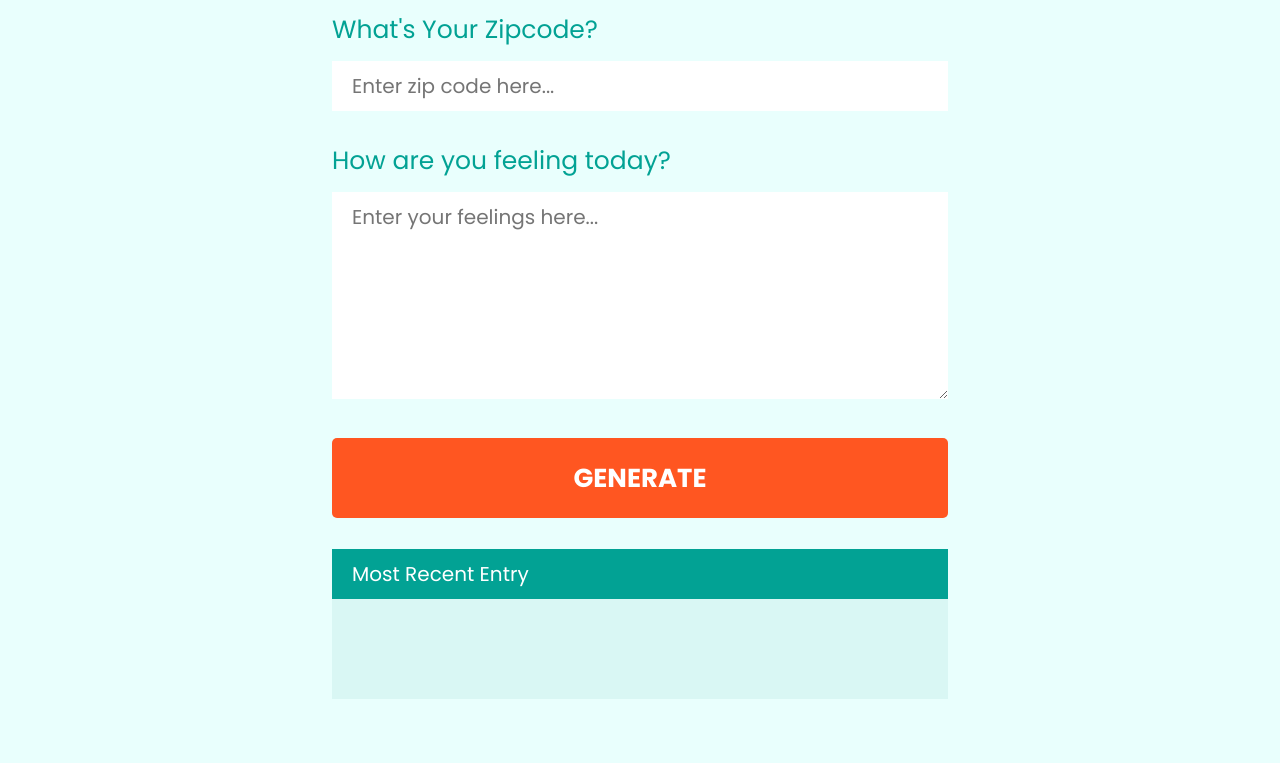
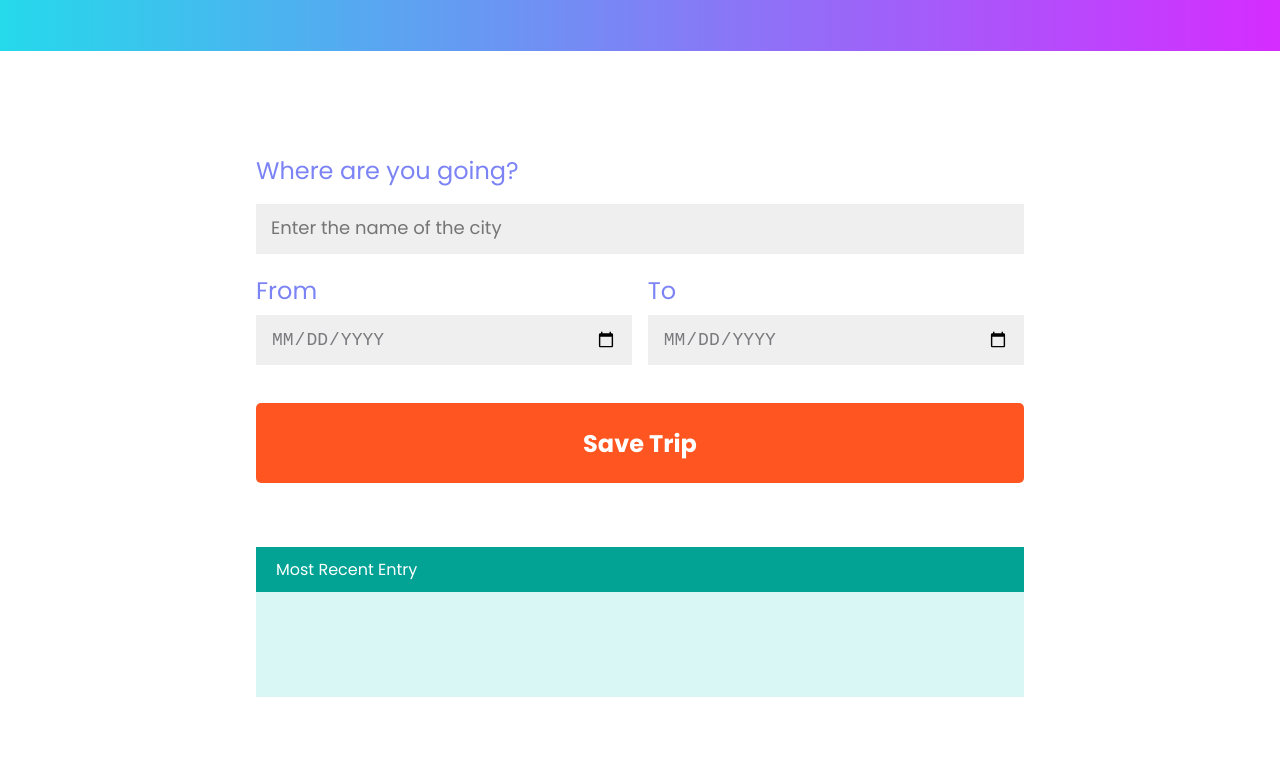
Before and after one commit to kelly-cho/Travel-Planner-App, a website built with webpack: page src/client/views/index.html in a window 1280 px wide. Shown: the part 152-915 px from the top of the page. Built offline with nearby package versions, Linux system fonts and the light colour scheme.

Commit message:
Frontend WIP

```diff
--- a/src/client/index.js
+++ b/src/client/index.js
@@ -5,7 +5,11 @@ import { postData } from './js/generateEntry'
 
 document.getElementById('generate').addEventListener('click', generateEntry);
 
+import './styles/sm-screens.scss'
+import './styles/md-screens.scss'
+import './styles/lg-screens.scss'
 import './styles/style.scss'
+
 
 export {
 
--- a/src/client/js/generateEntry.js
+++ b/src/client/js/generateEntry.js
@@ -1,7 +1,7 @@
-// get weather info from the api based on the zip entered
+// get weather info from the api based on the city name entered
 function generateEntry(e) {
-	const baseUrl = 'http://api.openweathermap.org/data/2.5/weather?zip=';
-	const apiKey  = '&APPID=0e2ec7dc3d32e820f8abdd569b0742b9';
+	const baseUrl = 'http://api.geonames.org/searchJSON?q=';
+	const username  = '&maxRows=10&username=udacity';
 
 	// create a new date instance dynamically with JS
 	let d = new Date();
@@ -10,20 +10,19 @@ function generateEntry(e) {
 	let month = d.getMonth() + 1;
 	let newDate = d.getFullYear() + '-' + month + '-' + d.getDate();
 
-	const zip = document.getElementById('zip').value;
+	const city = document.getElementById('city').value;
 
-	if (zip == '')
+	if (city == '')
 	{
-		alert('Please enter a valid ZIP code!');
+		alert('Please enter a valid city name!');
 		return;
 	}
 
-	const feelings = document.getElementById('feelings').value;
-
-	getWeather(baseUrl, zip, apiKey) // NO SEMICOLON!!!
+	getWeather(baseUrl, city, username) // NO SEMICOLON!!!
 	// data is the result returned from the api call
-	.then(function(data) {
-		postData('http://localhost:8000', {date: newDate, location: data.name, temp: data.main.temp, content: feelings});
+	.then(function(result) {
+		const data = result.geonames[0];
+		postData('http://localhost:8000', {date: newDate, location: data.toponymName, temp: data.countryName, content: data.lng});
 
 	})
 	.then(function() {
@@ -40,12 +39,12 @@ const updateUI = async() => {
 		const record = await request.json();
 
 		document.getElementById('date').innerHTML = record.date;
-		document.getElementById('location').innerHTML = 'Location: ' + record.location;
-		document.getElementById('temp').innerHTML = 'Temperature: ' + record.temp + '&degC';
+		document.getElementById('location').innerHTML = 'City: ' + record.location;
+		document.getElementById('temp').innerHTML = 'Country: ' + record.temp;
 		document.getElementById('content').innerHTML = record.content;
 
 		// reset enter fields
-		document.getElementById('zip').value = '';
+		document.getElementById('city').value = '';
 		document.getElementById('feelings').value = '';
 
 	} catch(error) {
@@ -54,8 +53,8 @@ const updateUI = async() => {
 }
 
 // async GET WEATHER function
-const getWeather = async(baseUrl, zip, apiKey) => {
-	const response = await fetch(baseUrl + zip + apiKey);
+const getWeather = async(baseUrl, city, username) => {
+	const response = await fetch(baseUrl + city + username);
 
 	try {
 		const data = await response.json();
--- /dev/null
+++ b/src/client/styles/lg-screens.scss
@@ -0,0 +1,7 @@
+@media only screen and (min-width: 1024px) {
+
+	.app {
+	    padding: 5% 20%;
+	}
+
+}
--- /dev/null
+++ b/src/client/styles/md-screens.scss
@@ -0,0 +1,7 @@
+@media only screen and (min-width: 768px) and (max-width: 1023px) {
+
+	.app {
+	    padding: 5% 10%;
+	}
+
+}
--- /dev/null
+++ b/src/client/styles/sm-screens.scss
@@ -0,0 +1,7 @@
+@media only screen and (max-width: 767px) {
+
+	.app {
+	    padding: 10% 5%;
+	}
+
+}
--- a/src/client/styles/style.scss
+++ b/src/client/styles/style.scss
@@ -1,35 +1,100 @@
+/* scss variables */
+$app-font: 'Poppins', sans-serif;
+
+* {
+    /* browser specific prefixes */
+    -webkit-box-sizing: border-box;
+    -moz-box-sizing: border-box;
+    -ms-box-sizing: border-box;
+
+    /* This setting includes padding and border
+     * in an element's total width and height.
+     * To ensure that it works in all browsers,
+     * add the browser-specific prefixes above.
+     */
+    box-sizing: border-box;
+}
+
+/* ensures that the elements don't overflow */
+img, embed, object, video {
+    max-width: 100%;
+}
+
 body {
-    background: #fffff8;
     font-family: -apple-system, BlinkMacSystemFont, sans-serif;
-    font-family: 'Poppins', sans-serif;
+    font-family: $app-font;
+    color: #7c83f5;
     margin: 0;
 }
 
-#app {
+.app {
     display: grid;
-    background: #e9fffd;
-    color: #02a294;
+    grid-row-gap: 25px;
+    grid-template-columns: 1fr;
     justify-content: center;
-    font-size: 20px;
+}
+
+.headline {
+    font-size: 50px;
+    font-weight: 700;
+    text-align: center;
     padding: 5%;
+    background: linear-gradient(90deg, rgb(37, 217, 235) 0%, rgb(213, 44, 255) 100%);
+    color: white;
+}
+
+/*  basic styling to override default for basic html elements */
+label {
+    display: block;
+    font-size: 24px;
+    margin: 5% 0 2% 0;
+}
+
+input {
+    width: 100%;
+    height: 50px;
+    border: none;
+    padding: 0 15px;
+    font-size: 18px;
+    color: #7b7b7f;
+    background-color: #efefef;
+}
+
+.time {
+    display: flex;
+    justify-content: space-between;
+
+    div {
+        flex-basis: 49%;
+    }
+
+    #from,
+    #to {
+        text-transform: uppercase;
+    }
+}
+
+button {
+    display: block;
+    width: 100%;
+    height: 80px;
+    margin: 5% 0;
+    border: none;
+    border-radius: 5px;
+    font-size: 24px;
+    font-weight: 700;
+    font-family: $app-font;
+    background: #ff5621;
+    color: white;
+
+    &:hover {
+        background: #ff3d00;
+    }
 }
 
 .entry {
     background: #d9f7f4;
     min-height: 150px;
-}
-
-#date,
-#location,
-#temp,
-#content {
-    padding: 10px 20px;
-}
-
-
-.headline {
-    font-size: 45px;
-    font-weight: 700;
 }
 
 .title {
@@ -38,50 +103,11 @@ body {
     color: white;
 }
 
-/*  basic styling to override default for basic html elements */
-label {
-    display: block;
-    font-size: 25px;
-    margin: 5% 0 2% 0;
-}
-
-input {
-    display: block;
-    width: 100%;
-    color: #00645b;
-    font-size: 20px;
-    border: none;
-    height: 50px;
-    padding: 0;
-}
-
-button {
-    display: block;
-    width: 100%;
-    height: 80px;
-    background: #ff5621;
-    color: white;
-    font-size: 26px;
-    border: none;
-    font-weight: 700;
-    margin: 5% 0;
-    border-radius: 5px;
-    font-family: 'Poppins', sans-serif;
-}
-
-button:hover {
-    background: #ff3d00;
-}
-
-h1 {
-    font-size: 36px;
-}
-
-textarea {
-    color: #00645b;
-    font-size: 20px;
-    border: white;
-    padding: 0;
+#date,
+#location,
+#temp,
+#content {
+    padding: 10px 20px;
 }
 
 /* reset style for html element on active to have no border */
@@ -94,16 +120,19 @@ button:focus {
 
 /* style for placeholder text */
 ::placeholder { /* Firefox, Chrome, Opera */
-    font-family: 'Poppins', sans-serif;
-    padding: 10px 20px;
+    font-family: $app-font;
 }
 
 :-ms-input-placeholder { /* Internet Explorer 10-11 */
-    font-family: 'Poppins', sans-serif;
-    padding: 10px 20px;
+    font-family: $app-font;
 }
 
 ::-ms-input-placeholder { /* Microsoft Edge */
-    font-family: 'Poppins', sans-serif;
-    padding: 10px 20px;
+    font-family: $app-font;
 }
+
+/* style for input date field */
+input[type=date]::-webkit-inner-spin-button {
+    -webkit-appearance: none;
+    display: none;
+}
--- a/src/client/views/index.html
+++ b/src/client/views/index.html
@@ -1,34 +1,46 @@
 <!DOCTYPE html>
 <html>
 	<head>
-      <meta charset="UTF-8">
-      <title>Weather Journal</title>
+		<!-- browser displaying char correctly -->
+		<meta charset="utf-8">
+		<!-- how mobile devices display the pages correctly based on device size -->
+		<meta name="viewport" content="width=device-width, initial-scale=1">
+		<!-- google font -->
 		<link href="https://fonts.googleapis.com/css?family=Poppins:400,700&display=swap" rel="stylesheet">
+
+		<title>Travel Planner</title>
 	</head>
 
 	<body>
-    <div id="app">
+		<div class="headline">Travel Planner</div>
 
-      <div class ="headline">Weather Journal App</div>
+		<div class="app">
+			<div class="form">
+				<label for="city">Where are you going?</label>
+				<input type="text" id="city" placeholder="Enter the name of the city">
 
-      <div class ="zip">
-        <label for="zip">What's Your Zipcode?</label>
-        <input type="text" id="zip" placeholder="Enter zip code here...">
+				<div class="time">
+					<div>
+						<label for="time">From</label>
+						<input type="date" id="from" required="required">
 					</div>
 
-      <div class ="feel">
-        <label for="feelings">How are you feeling today?</label>
-        <textarea class= "myInput" id="feelings" placeholder="Enter your feelings here..." rows="9" cols="50"></textarea>
-        <button id="generate" type = "submit"> GENERATE </button>
+					<div>
+						<label for="time">To</label>
+						<input type="date" id="to" required="required">
+					</div>
 				</div>
 
-      <div class ="entry">
-        <div class = "title">Most Recent Entry</div>
-        <div id = "entryHolder">
-          <div id = "date"></div>
-          <div id = "location"></div>
-          <div id = "temp"></div>
-          <div id = "content"></div>
+				<button id="generate" type="submit">Save Trip</button>
+			</div>
+
+			<div class="entry">
+				<div class="title">Most Recent Entry</div>
+				<div id="entryHolder">
+					<div id="date"></div>
+					<div id="location"></div>
+					<div id="temp"></div>
+					<div id="content"></div>
 				</div>
 			</div>
 		</div>
--- a/src/server/server.js
+++ b/src/server/server.js
@@ -49,6 +49,6 @@ app.post('/', postData);
 function postData(req, res) {
 	projectData.date = req.body.date;
 	projectData.location = req.body.location;
-	projectData.temp = Math.round(req.body.temp - 273.15);	// convert from kelvin to celsius
+	projectData.temp = req.body.temp;
 	projectData.content = req.body.content;
 }
```
Lines whose indentation alone changed are shown as unchanged.
